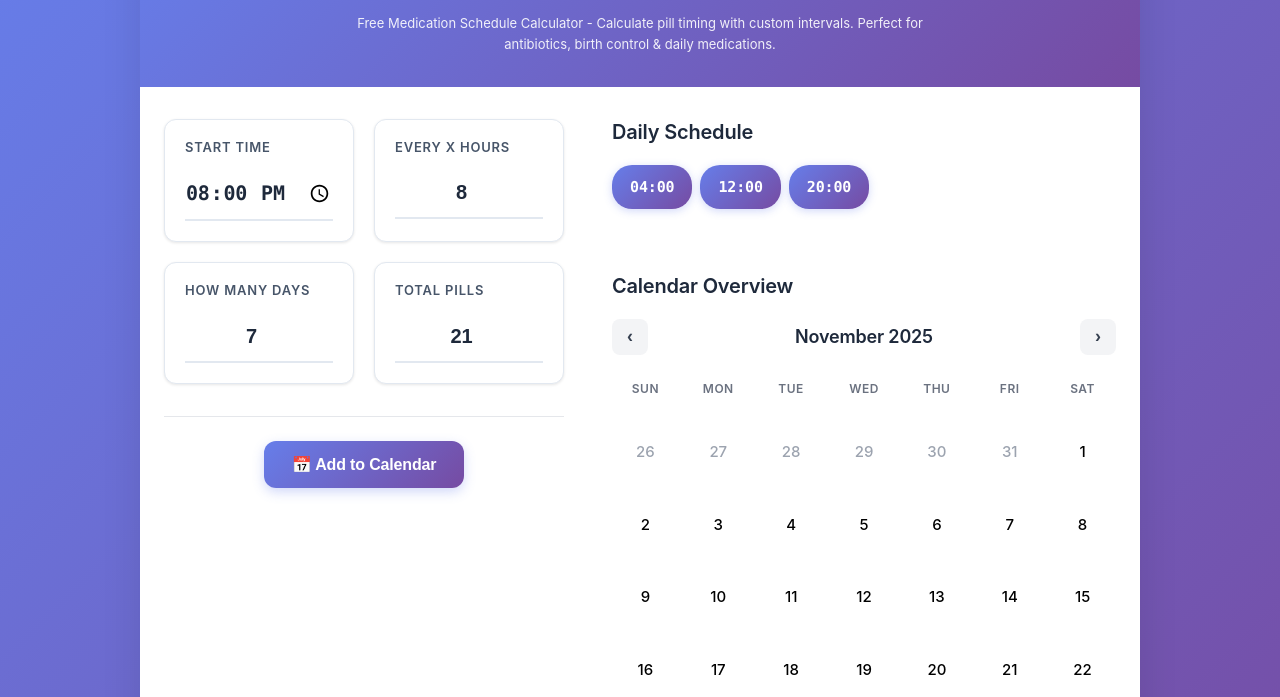
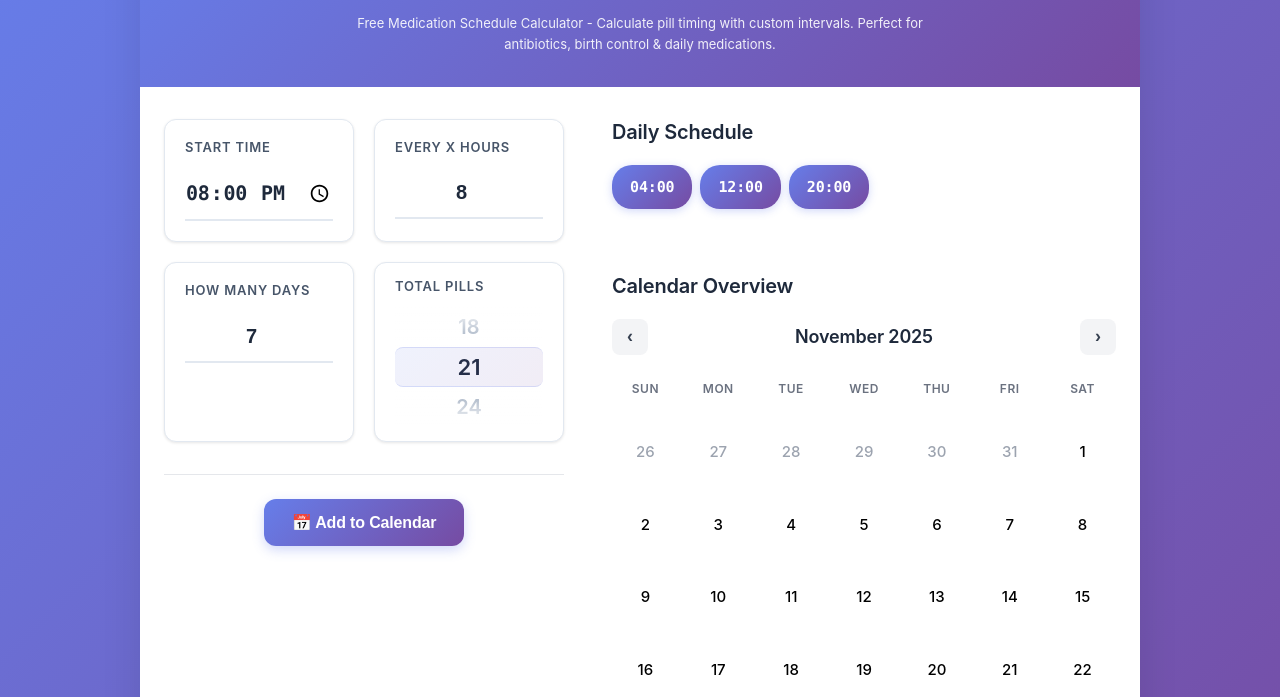
Before and after one commit to mracos/piula, a plain HTML site: page index.html in a window 1280 px wide. Shown: the part 103-800 px from the top of the page. Drawn offline with Linux system fonts and the light colour scheme.

Commit message:
Make total pills a select scroll (like apple's)

```diff
--- a/app.js
+++ b/app.js
@@ -17,6 +17,7 @@ class MedicineApp {
             daysInput: this.daysInput,
         });
         this.bindEvents();
+        this.populateTotalPillsOptions();
         this.updateSchedule();
     }
 
@@ -24,28 +25,31 @@ class MedicineApp {
         this.startTimeInput = document.getElementById('startTime');
         this.intervalInput = document.getElementById('interval');
         this.daysInput = document.getElementById('days');
-        this.totalPillsInput = document.getElementById('totalPills');
+        this.pickerViewport = document.querySelector('.picker-viewport');
+        this.pickerList = document.getElementById('totalPillsList');
         this.dailyHoursContainer = document.getElementById('dailyHours');
         this.calendarContainer = document.getElementById('calendar');
         this.exportButton = document.getElementById('exportCalendar');
         this.modal = document.getElementById('exportModal');
         this.eventTitleInput = document.getElementById('eventTitle');
+        this.isScrolling = false;
+        this.scrollTimeout = null;
     }
 
     bindEvents() {
         this.startTimeInput?.addEventListener('input', () => this.updateSchedule());
 
-        [this.intervalInput, this.daysInput].forEach((input) => {
-            input?.addEventListener('input', () => {
-                this.updateTotalPillsFromDays();
-                this.updateSchedule();
-            });
+        this.intervalInput?.addEventListener('input', () => {
+            this.populateTotalPillsOptions();
+            this.updateSchedule();
         });
 
-        this.totalPillsInput?.addEventListener('input', () => {
-            this.updateDaysFromTotalPills();
+        this.daysInput?.addEventListener('input', () => {
+            this.scrollPickerToCurrentDays();
             this.updateSchedule();
         });
+
+        this.pickerViewport?.addEventListener('scroll', () => this.handlePickerScroll());
 
         this.exportButton?.addEventListener('click', () => this.exportModal.open());
     }
@@ -56,23 +60,95 @@ class MedicineApp {
         return Math.floor(24 / interval);
     }
 
-    updateTotalPillsFromDays() {
-        const days = parseInt(this.daysInput?.value, 10);
+    populateTotalPillsOptions() {
+        if (!this.pickerList) return;
         const dosesPerDay = this.getDosesPerDay();
-        if (Number.isNaN(days) || days < 1 || dosesPerDay === 0) return;
-        const totalPills = days * dosesPerDay;
-        if (this.totalPillsInput) {
-            this.totalPillsInput.value = totalPills;
+        if (dosesPerDay === 0) return;
+
+        this.pickerList.innerHTML = '';
+        for (let day = 1; day <= 30; day++) {
+            const pills = day * dosesPerDay;
+            const item = document.createElement('div');
+            item.className = 'picker-item';
+            item.dataset.days = day;
+            item.dataset.pills = pills;
+            item.textContent = pills;
+            item.addEventListener('click', () => this.selectPickerItem(day));
+            this.pickerList.appendChild(item);
+        }
+
+        // Wait for DOM to render before scrolling
+        requestAnimationFrame(() => {
+            this.scrollPickerToCurrentDays(false);
+        });
+    }
+
+    scrollPickerToCurrentDays(smooth = true) {
+        const days = parseInt(this.daysInput?.value, 10) || 7;
+        const clampedDays = Math.max(1, Math.min(30, days));
+        const itemHeight = 40;
+        const targetScroll = (clampedDays - 1) * itemHeight;
+
+        if (this.pickerViewport) {
+            this.isScrolling = true;
+            if (smooth) {
+                this.pickerViewport.scrollTo({
+                    top: targetScroll,
+                    behavior: 'smooth'
+                });
+                setTimeout(() => {
+                    this.isScrolling = false;
+                    this.updatePickerSelection();
+                }, 300);
+            } else {
+                this.pickerViewport.scrollTop = targetScroll;
+                this.isScrolling = false;
+                this.updatePickerSelection();
+            }
         }
     }
 
-    updateDaysFromTotalPills() {
-        const totalPills = parseInt(this.totalPillsInput?.value, 10);
-        const dosesPerDay = this.getDosesPerDay();
-        if (Number.isNaN(totalPills) || totalPills < 1 || dosesPerDay === 0) return;
-        const days = Math.ceil(totalPills / dosesPerDay);
+    handlePickerScroll() {
+        if (this.isScrolling) return;
+
+        clearTimeout(this.scrollTimeout);
+        this.scrollTimeout = setTimeout(() => {
+            this.updatePickerSelection();
+            this.updateDaysFromPicker();
+        }, 100);
+    }
+
+    updatePickerSelection() {
+        if (!this.pickerViewport || !this.pickerList) return;
+
+        const itemHeight = 40;
+        const scrollTop = this.pickerViewport.scrollTop;
+        const selectedIndex = Math.round(scrollTop / itemHeight);
+
+        this.pickerList.querySelectorAll('.picker-item').forEach((item, index) => {
+            item.classList.toggle('selected', index === selectedIndex);
+        });
+    }
+
+    selectPickerItem(day) {
         if (this.daysInput) {
+            this.daysInput.value = day;
+        }
+        this.scrollPickerToCurrentDays();
+        this.updateSchedule();
+    }
+
+    updateDaysFromPicker() {
+        if (!this.pickerViewport) return;
+
+        const itemHeight = 40;
+        const scrollTop = this.pickerViewport.scrollTop;
+        const selectedIndex = Math.round(scrollTop / itemHeight);
+        const days = selectedIndex + 1;
+
+        if (this.daysInput && days >= 1 && days <= 30) {
             this.daysInput.value = days;
+            this.updateSchedule();
         }
     }
 
--- a/index.html
+++ b/index.html
@@ -46,9 +46,16 @@
                         <input type="number" id="days" min="1" max="30" value="7">
                     </div>
 
-                    <div class="input-card">
-                        <label for="totalPills">Total Pills</label>
-                        <input type="number" id="totalPills" min="1" max="500" value="21">
+                    <div class="input-card picker-card">
+                        <label>Total Pills</label>
+                        <div class="wheel-picker" id="totalPillsPicker">
+                            <div class="picker-fade picker-fade-top"></div>
+                            <div class="picker-viewport">
+                                <div class="picker-list" id="totalPillsList"></div>
+                            </div>
+                            <div class="picker-fade picker-fade-bottom"></div>
+                            <div class="picker-highlight"></div>
+                        </div>
                     </div>
                 </div>
 
--- a/styles.css
+++ b/styles.css
@@ -166,6 +166,92 @@ a {
 .input-card input:focus {
     outline: none;
     border-bottom-color: #667eea;
+}
+
+/* iOS-style Wheel Picker */
+.input-card.picker-card {
+    padding: 16px 20px !important;
+    max-height: 180px !important;
+    overflow: hidden !important;
+}
+
+.wheel-picker {
+    position: relative;
+    height: 120px !important;
+    max-height: 120px !important;
+    overflow: hidden !important;
+}
+
+.picker-viewport {
+    width: 100%;
+    height: 120px !important;
+    max-height: 120px !important;
+    overflow-y: scroll !important;
+    overflow-x: hidden !important;
+    scroll-snap-type: y mandatory;
+    -webkit-overflow-scrolling: touch;
+    scrollbar-width: none;
+    -ms-overflow-style: none;
+}
+
+.picker-viewport::-webkit-scrollbar {
+    display: none;
+}
+
+.picker-list {
+    padding: 40px 0;
+}
+
+.picker-item {
+    height: 40px;
+    display: flex;
+    align-items: center;
+    justify-content: center;
+    font-size: 20px;
+    font-weight: 600;
+    color: #94a3b8;
+    scroll-snap-align: center;
+    cursor: pointer;
+    transition: color 0.15s ease, transform 0.15s ease;
+    user-select: none;
+}
+
+.picker-item.selected {
+    color: #1e293b;
+    transform: scale(1.1);
+}
+
+.picker-highlight {
+    position: absolute;
+    top: 50%;
+    left: 0;
+    right: 0;
+    height: 40px;
+    transform: translateY(-50%);
+    background: linear-gradient(135deg, rgba(102, 126, 234, 0.1) 0%, rgba(118, 75, 162, 0.1) 100%);
+    border-top: 1px solid rgba(102, 126, 234, 0.2);
+    border-bottom: 1px solid rgba(102, 126, 234, 0.2);
+    border-radius: 8px;
+    pointer-events: none;
+}
+
+.picker-fade {
+    position: absolute;
+    left: 0;
+    right: 0;
+    height: 40px;
+    pointer-events: none;
+    z-index: 1;
+}
+
+.picker-fade-top {
+    top: 0;
+    background: linear-gradient(to bottom, white 0%, transparent 100%);
+}
+
+.picker-fade-bottom {
+    bottom: 0;
+    background: linear-gradient(to top, white 0%, transparent 100%);
 }
 
 .input-card input[type="time"] {
```
